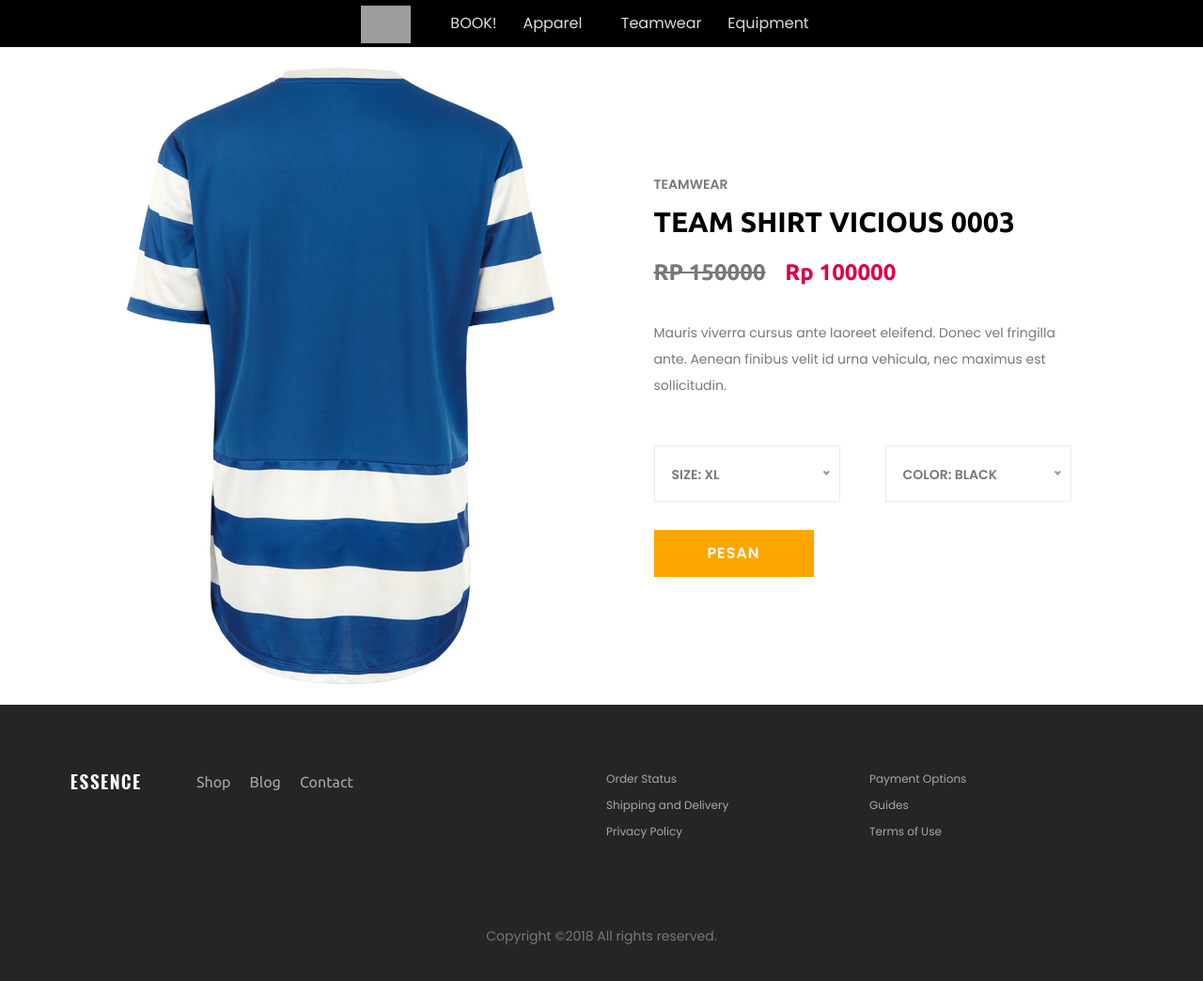
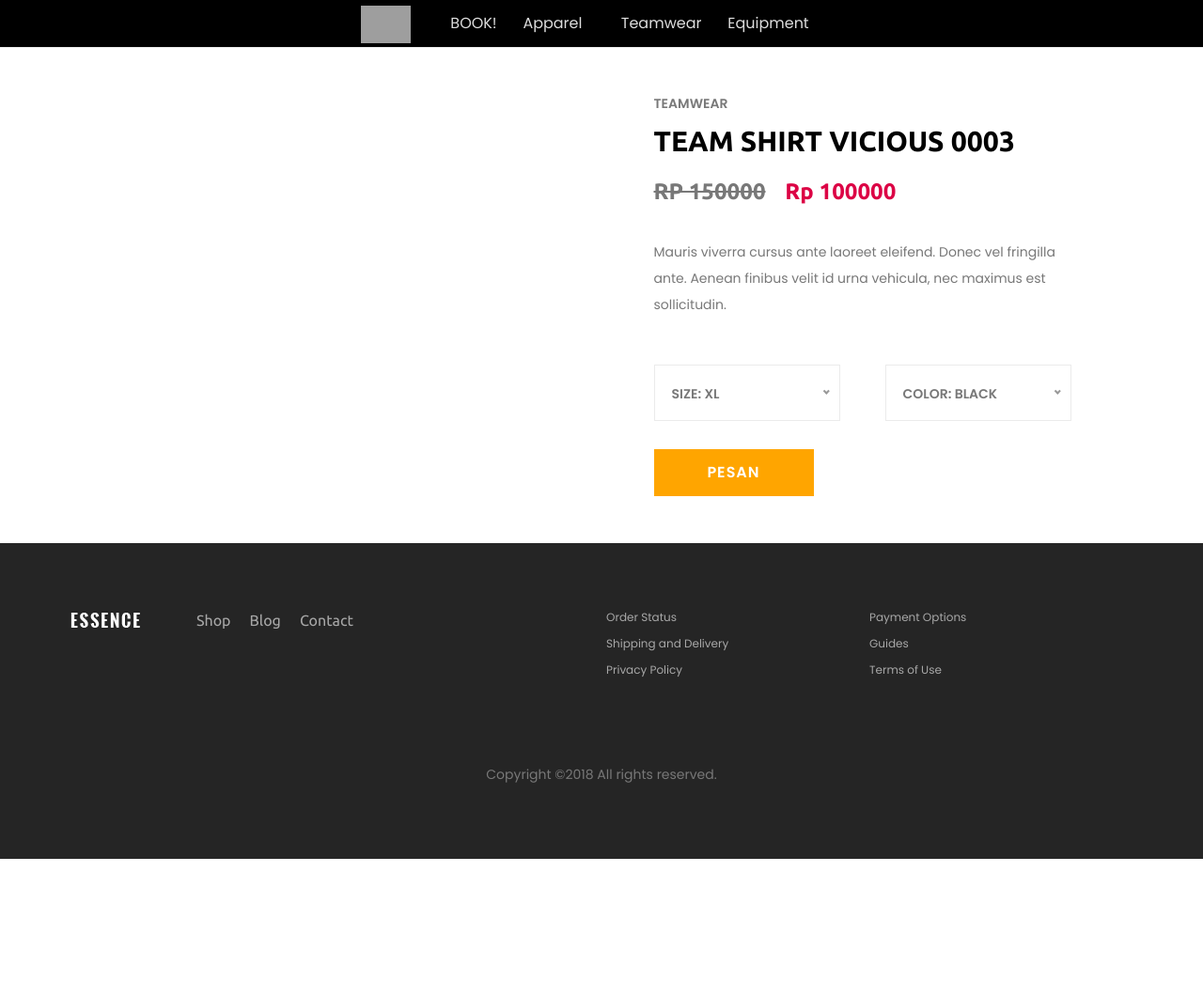
Before and after one commit to kemtol/sabnanifootball, a Jekyll site: the page built from _product/team-shirt-vicious-0003.markdown, in a window 1280 px wide and 1086 px high. Shown: the top 1044 px of the window at 94% size. Built offline with Jekyll 4.4.1, drawn with Linux system fonts in a browser that asks for light colours; nearby versions of some CDN libraries; some web fonts are replaced; grey boxes are pictures that could not be loaded.

Commit message:
Update product.html

```diff
--- a/_layouts/product.html
+++ b/_layouts/product.html
@@ -12,8 +12,8 @@ layout: default
     <!-- Single Product Thumb -->
     <div class="single_product_thumb clearfix">
         <div class="product_thumbnail_slides owl-carousel">
-            <img src="http://sabnani.co.id//uploads/jersey-1.jpg" id="thumb1" alt="">
-            <img src="http://sabnani.co.id//uploads/jersey-2.jpg" id="thumb2" alt="">
+            <img src="" id="thumb1" alt="">
+            <img src="" id="thumb2" alt="">
         </div>
     </div>
 
```
